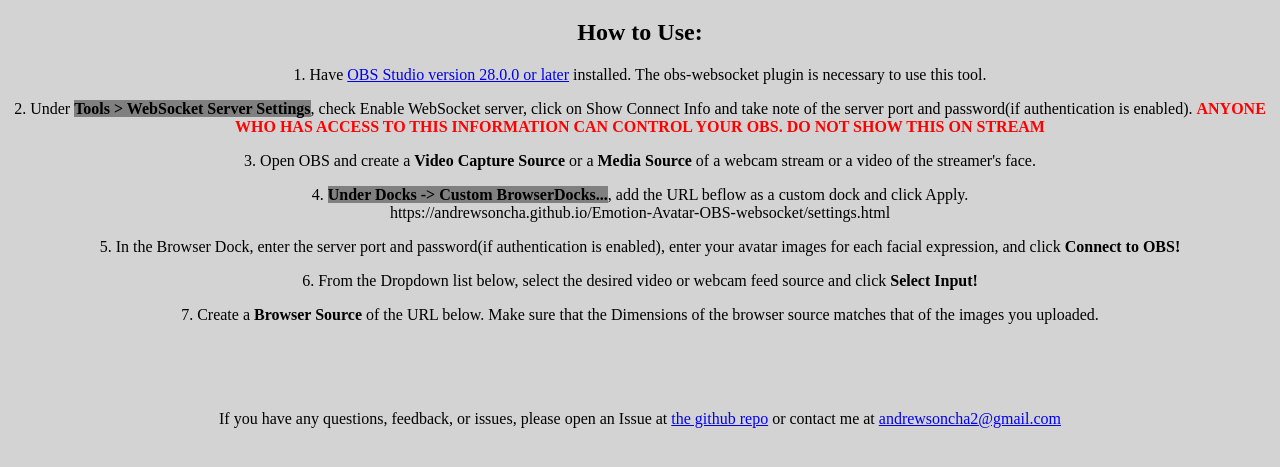
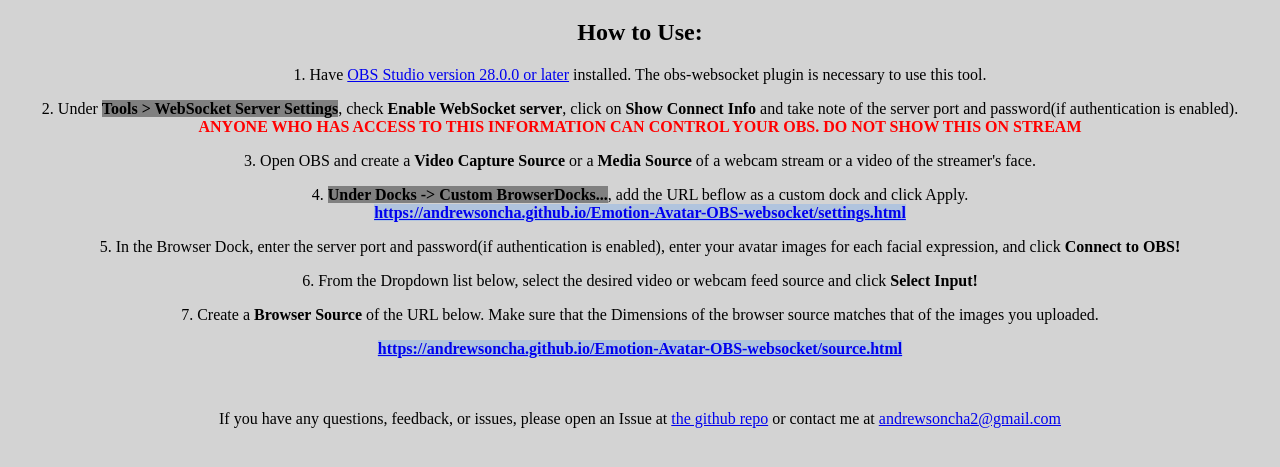
Before and after one commit to andrewsoncha/Emotion-Avatar-OBS-websocket, a website: page index.html in a window 1280 px wide. Shown: the part 61-528 px from the top of the page. Drawn offline with Linux system fonts and the light colour scheme.

Commit message:
Fixed styling and typo in index.html

```diff
--- a/index.html
+++ b/index.html
@@ -21,6 +21,12 @@
 	font-weight: bolder;
 	color: red;
 }
+
+link-tab {
+	font-weight: bolder;
+	background-color: lightsteelblue;
+	color: blue;
+}
 </style>
 </head>
 
@@ -28,14 +34,15 @@
 	<h1> OBS Facial Expression PNGtuber tool by Andrewsoncha</h1>
 	<h2> How to Use: </h2>
 	<p> 1. Have <a href='https://obsproject.com/download'>OBS Studio version 28.0.0 or later</a> installed. The obs-websocket plugin is necessary to use this tool.</p>
-	<p> 2. Under <tabs>Tools > WebSocket Server Settings</tabs>, check Enable WebSocket server, click on Show Connect Info and take note of the server port and password(if authentication is enabled). <warning>ANYONE WHO HAS ACCESS TO THIS INFORMATION CAN CONTROL YOUR OBS. DO NOT SHOW THIS ON STREAM</warning>
+	<p> 2. Under <tabs>Tools > WebSocket Server Settings</tabs>, check <b>Enable WebSocket server</b>, click on <b>Show Connect Info</b> and take note of the server port and password(if authentication is enabled). <warning>ANYONE WHO HAS ACCESS TO THIS INFORMATION CAN CONTROL YOUR OBS. DO NOT SHOW THIS ON STREAM</warning>
 	<p> 3. Open OBS and create a <b>Video Capture Source</b> or a <b>Media Source</b> of a webcam stream or a video of the streamer's face.</p>
 	<p> 4. <tabs>Under Docks -> Custom BrowserDocks...</tabs>, add the URL beflow as a custom dock and click Apply.<br>
-	<link>https://andrewsoncha.github.io/Emotion-Avatar-OBS-websocket/settings.html</link>
+	<link-tab><a href = "https://andrewsoncha.github.io/Emotion-Avatar-OBS-websocket/settings.html">https://andrewsoncha.github.io/Emotion-Avatar-OBS-websocket/settings.html</a></link-tab>
 	</p>
 	<p> 5. In the Browser Dock, enter the server port and password(if authentication is enabled), enter your avatar images for each facial expression, and click <b>Connect to OBS!</b></p>
 	<p> 6. From the Dropdown list below, select the desired video or webcam feed source and click <b>Select Input!</b>
 	<p> 7. Create a <b>Browser Source</b> of the URL below. Make sure that the Dimensions of the browser source matches that of the images you uploaded. </p>
+	<link-tab><a href = "https://andrewsoncha.github.io/Emotion-Avatar-OBS-websocket/source.html">https://andrewsoncha.github.io/Emotion-Avatar-OBS-websocket/source.html</a></link-tab>
 
 	<br><br><br>
 	<p>If you have any questions, feedback, or issues, please open an Issue at <a href = "https://github.com/andrewsoncha/Emotion-Avatar-OBS-websocket">the github repo</a> or contact me at <a href="andrewsoncha2@gmail.com">andrewsoncha2@gmail.com</a>
```
